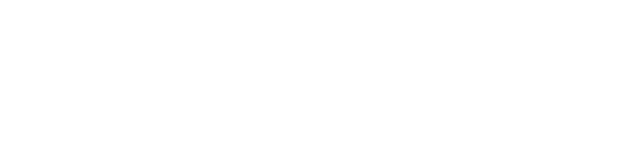
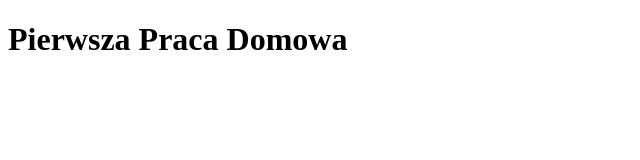
Before and after one commit to miker2004/goit-js-hw-01, a plain HTML site: page index.html in a window 1280 px wide. Shown: the whole page, without its empty margins (0-640 px from the left). Drawn offline with Linux system fonts and the light colour scheme.

Commit message:
Update index.html

```diff
--- a/index.html
+++ b/index.html
@@ -9,5 +9,6 @@
     <title>Document</title>
 </head>
 <body>
+    <h1> Pierwsza Praca Domowa</h1>
 </body>
 </html>
```
